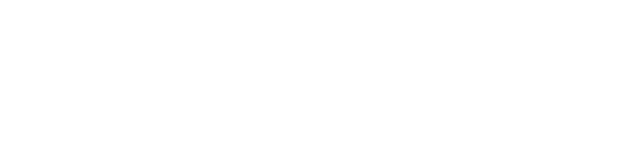
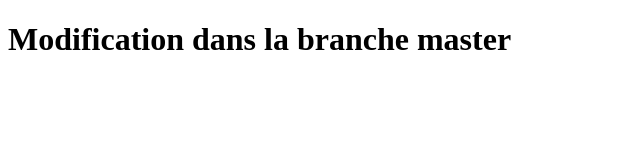
Before and after one commit to ppvelten237/ProjetRebaser2, a plain HTML site: page index.html in a window 1280 px wide. Shown: the whole page, without its empty margins (0-640 px from the left). Drawn offline with Linux system fonts and the light colour scheme.

Commit message:
modification entre temps de la branche master

```diff
--- a/index.html
+++ b/index.html
@@ -7,5 +7,7 @@
 </head>
 <body>
 
+    <h1>Modification dans la branche master</h1>
+
 </body>
 </html>
```
